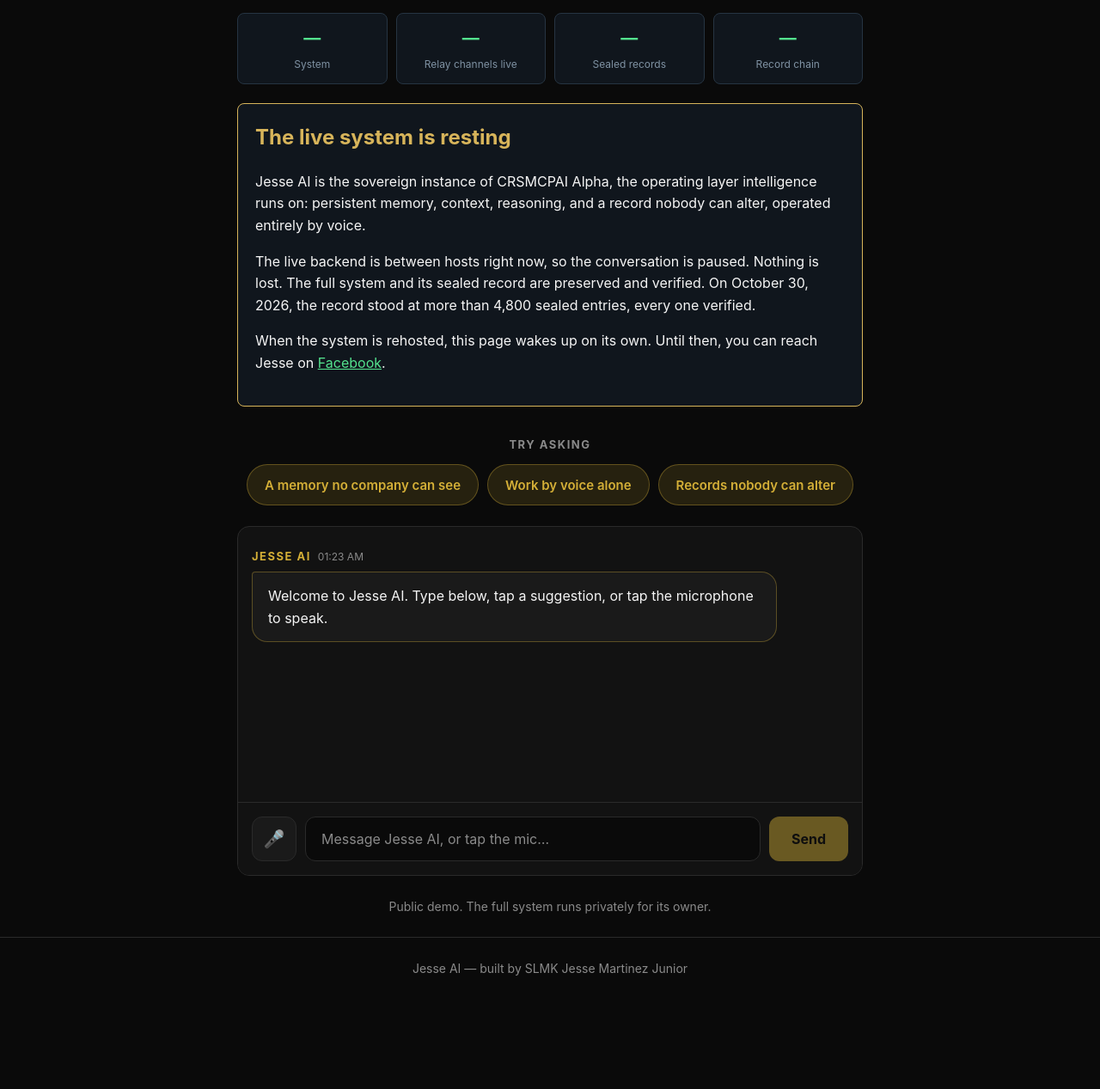
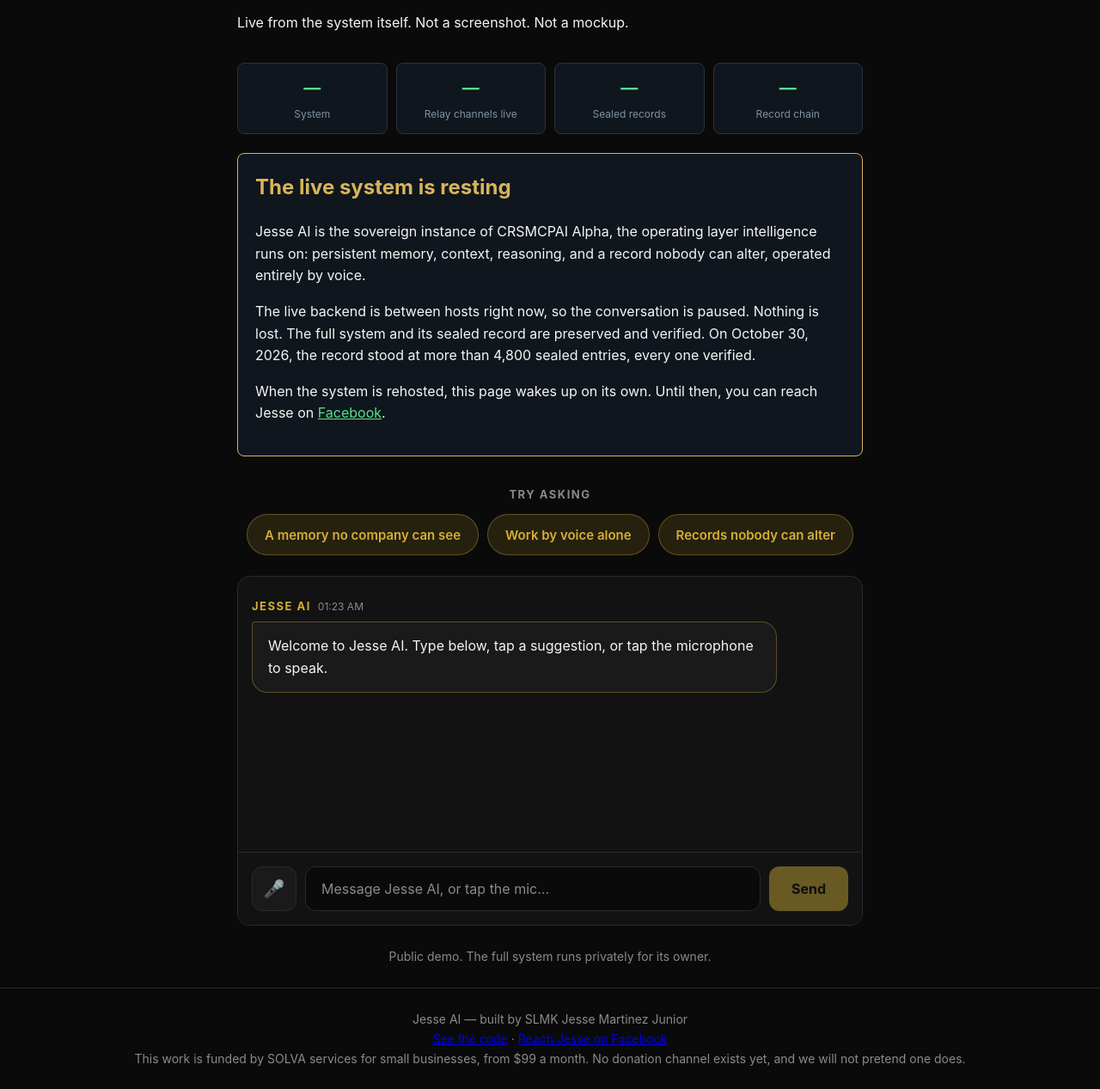
Before and after one commit to wicced209/jesse-ai-website, a plain HTML site: page index.html in a window 1280 px wide. Shown: the part 229-1496 px from the top of the page at 86% size. Before the commit the page ends 1391 px from the top, so only its background shows below. Drawn offline with Linux system fonts and the light colour scheme; no server answers.

Commit message:
Link-preview tags, live-proof caption, footer proof and support lines

```diff
--- a/index.html
+++ b/index.html
@@ -5,6 +5,13 @@
     <meta name="viewport" content="width=device-width, initial-scale=1.0">
     <title>Jesse AI — Sovereign Intelligence</title>
     <meta name="description" content="Talk to Jesse AI. Voice-first sovereign intelligence by SLMK Jesse Martinez Junior.">
+    <meta property="og:type" content="website">
+    <meta property="og:url" content="https://wicced209.github.io/jesse-ai-website/">
+    <meta property="og:title" content="Jesse AI — Sovereign Intelligence You Can Verify">
+    <meta property="og:description" content="The operating layer intelligence runs on: persistent memory, reasoning, and a sealed record nobody can alter. Built and operated entirely by voice by a blind creator. The numbers on this page are live from the system itself.">
+    <meta name="twitter:card" content="summary">
+    <meta name="twitter:title" content="Jesse AI — Sovereign Intelligence You Can Verify">
+    <meta name="twitter:description" content="Voice-first sovereign intelligence with a sealed, verifiable record. Built by a blind creator. Live proof on the page.">
     <meta name="theme-color" content="#0a0a0a">
     <link rel="stylesheet" href="styles.css">
 </head>
@@ -42,6 +49,7 @@
             <p class="hero-sub">Voice-first sovereign intelligence, built by a blind creator for everyone.</p>
         </section>
 
+        <p class="proof-caption">Live from the system itself. Not a screenshot. Not a mockup.</p>
         <section class="proof-strip" id="proof-strip" aria-label="Live proof">
             <div class="proof-tile">
                 <span class="proof-value" id="proof-system">&mdash;</span>
@@ -100,6 +108,12 @@
 
     <footer class="footer">
         <p>Jesse AI &mdash; built by SLMK Jesse Martinez Junior</p>
+        <p class="footer-links">
+            <a href="https://github.com/wicced209/Jesse-AI-server-New">See the code</a>
+            <span aria-hidden="true"> &middot; </span>
+            <a href="https://www.facebook.com/Jess4rmDaWest">Reach Jesse on Facebook</a>
+        </p>
+        <p class="footer-support">This work is funded by SOLVA services for small businesses, from $99 a month. No donation channel exists yet, and we will not pretend one does.</p>
     </footer>
 
     <script src="demo-events.js" defer></script>
```
